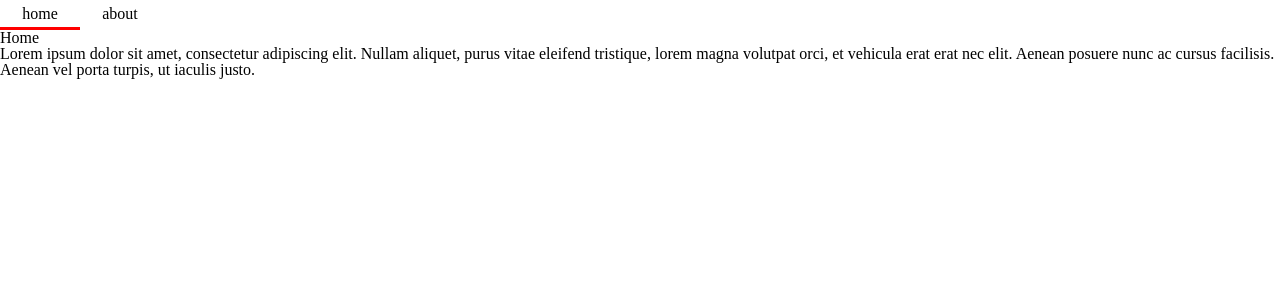
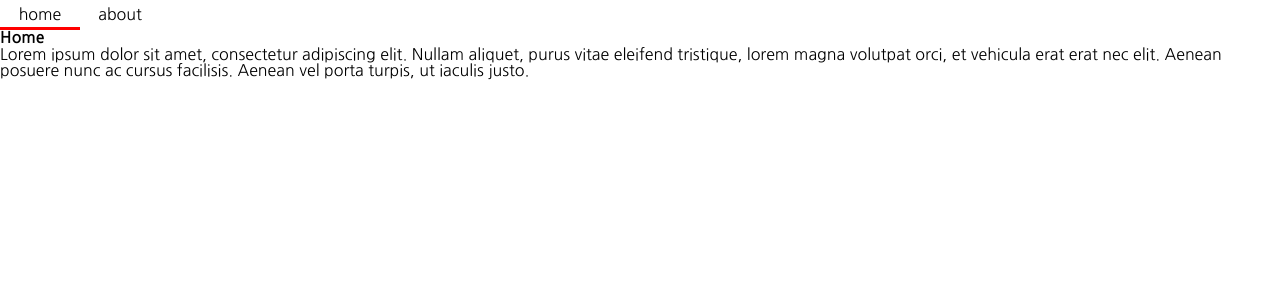
Before and after one commit to raccoon91/dev-raccoon-v2, a React (Create React App) app: page / in a window 1280 px wide. Shown: the top 300 px of the page. Built offline with nearby package versions, Linux system fonts and the light colour scheme.

Commit message:
add google font

```diff
--- a/public/index.html
+++ b/public/index.html
@@ -5,16 +5,14 @@
     <link rel="icon" href="%PUBLIC_URL%/favicon.ico" />
     <meta name="viewport" content="width=device-width, initial-scale=1" />
     <meta name="theme-color" content="#000000" />
-    <meta
-      name="description"
-      content="Web site created using create-react-app"
-    />
+    <meta name="description" content="Web site created using create-react-app" />
     <link rel="apple-touch-icon" href="%PUBLIC_URL%/logo192.png" />
     <!--
       manifest.json provides metadata used when your web app is installed on a
       user's mobile device or desktop. See https://developers.google.com/web/fundamentals/web-app-manifest/
     -->
     <link rel="manifest" href="%PUBLIC_URL%/manifest.json" />
+    <link href="https://fonts.googleapis.com/css?family=Nanum+Gothic:400,700&display=swap" rel="stylesheet" />
     <!--
       Notice the use of %PUBLIC_URL% in the tags above.
       It will be replaced with the URL of the `public` folder during the build.
--- a/src/index.css
+++ b/src/index.css
@@ -87,8 +87,8 @@
   margin: 0;
   padding: 0;
   border: 0;
+  font-family: "Nanum Gothic", sans-serif;
   font-size: 100%;
-  font: inherit;
   vertical-align: baseline;
 }
 /* HTML5 display-role reset for older browsers */
```
